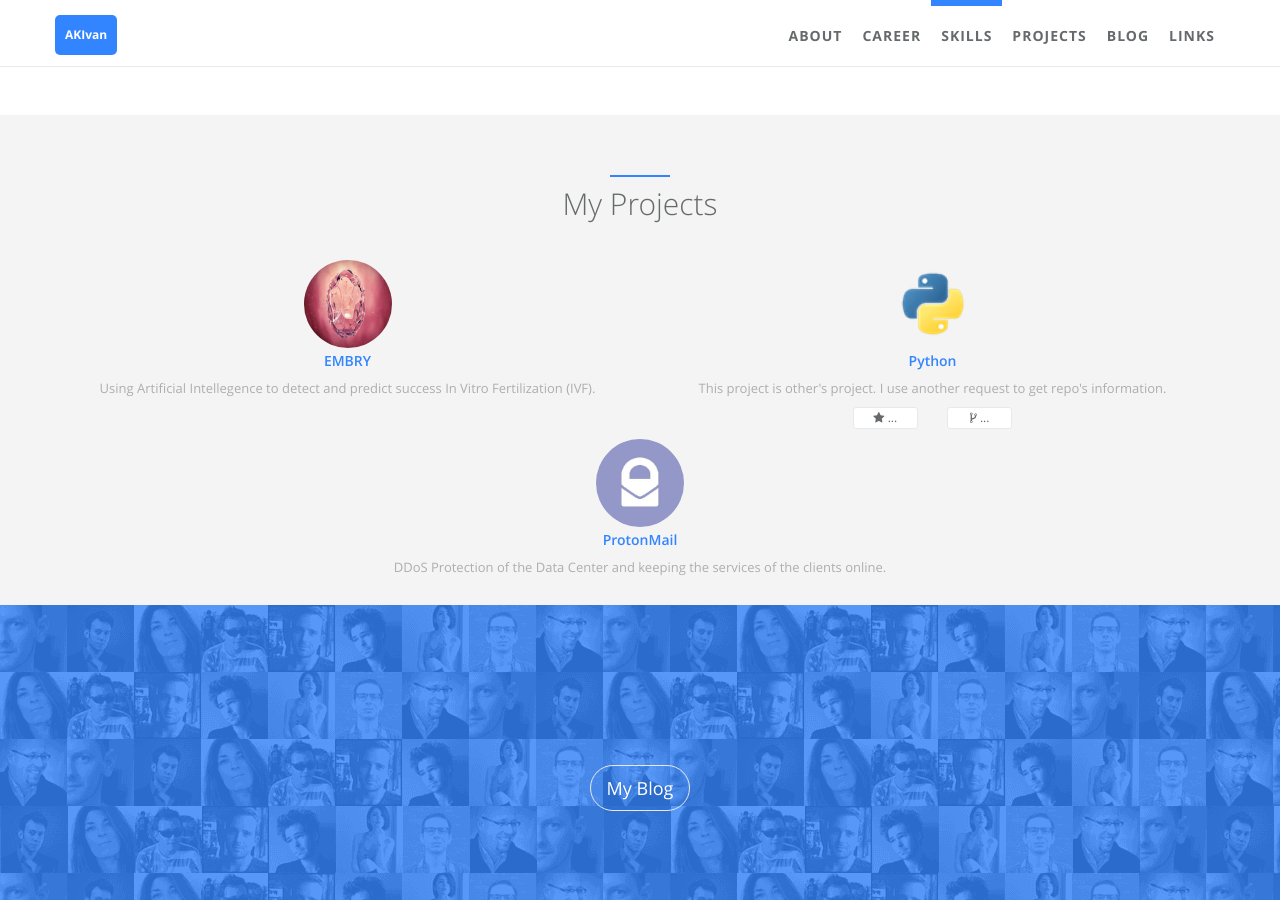
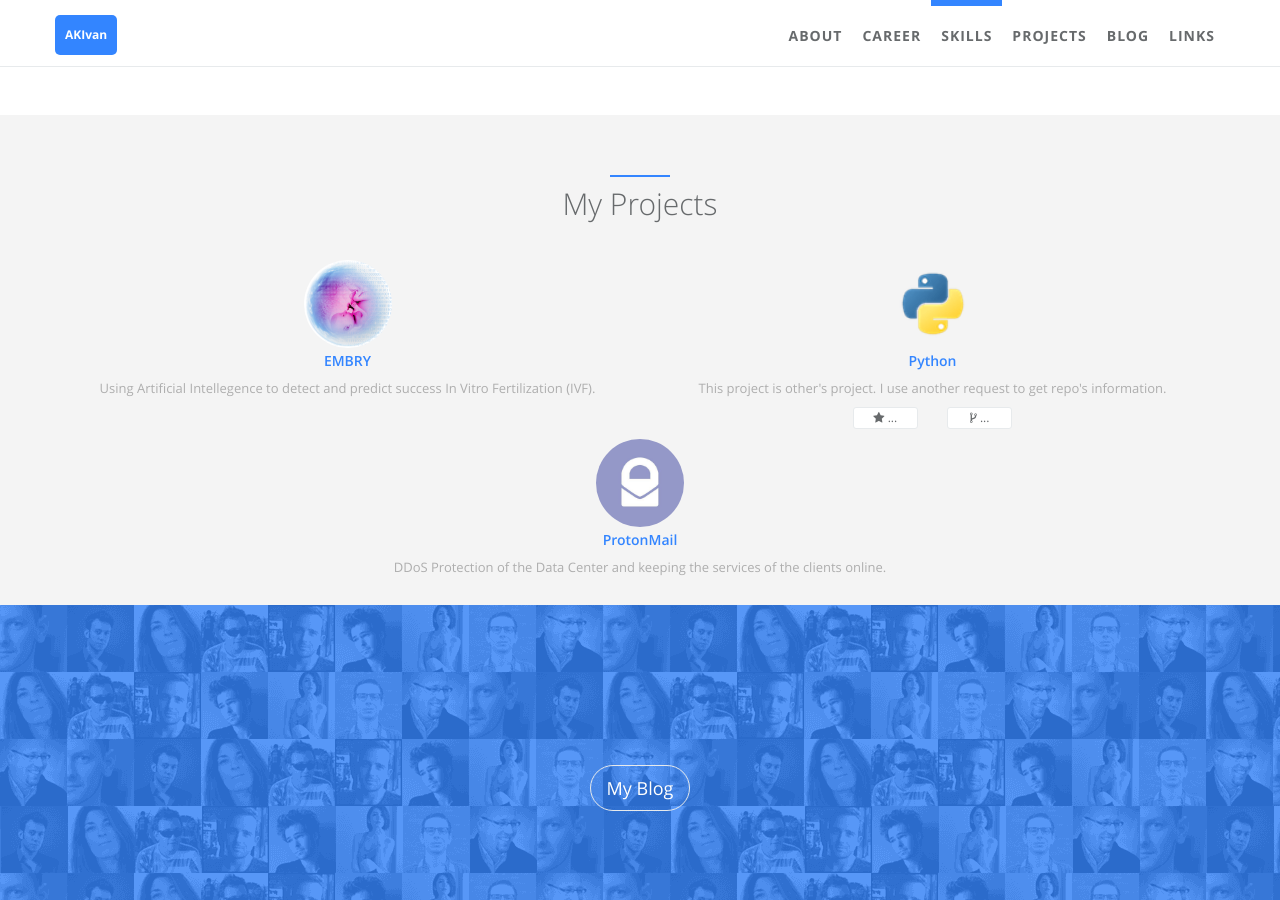
Before and after one commit to AKIvan/akivan.github.io, a Jekyll site: the page built from index.html, in a window 1280 px wide and 900 px high, scrolled down 3006 px. Built offline with Jekyll 4.4.1, drawn with Linux system fonts in a browser that asks for light colours.

Commit message:
New Image for EMBRY

```diff
--- a/_data/index/projects.yml
+++ b/_data/index/projects.yml
@@ -12,7 +12,7 @@
   i18n: cpython
   # gh_user: python
   # repo: cpython
-  img: /static/assets/img/landing/AI12.png
+  img: /static/assets/img/landing/ai-ivf-09.png
   desc: Using Artificial Intellegence to detect and predict success In Vitro Fertilization (IVF).
 
 - name: Python
```
Also changed, not shown: static/assets/img/landing/ai-ivf-09.png (added).
